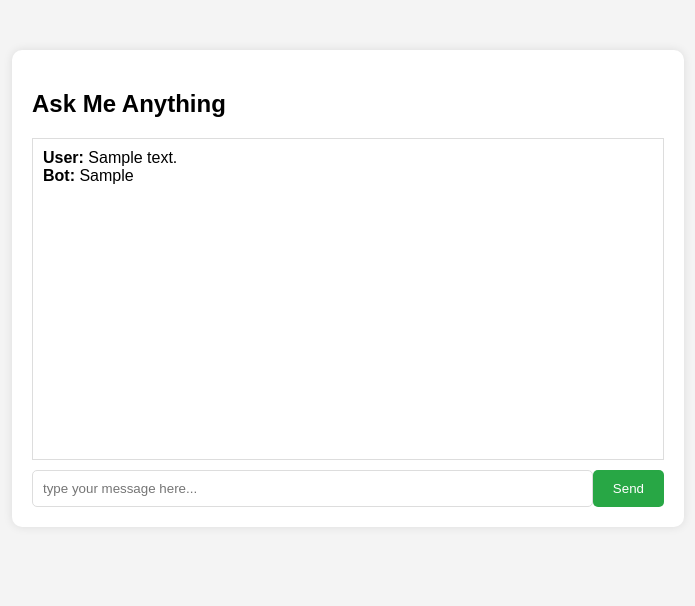
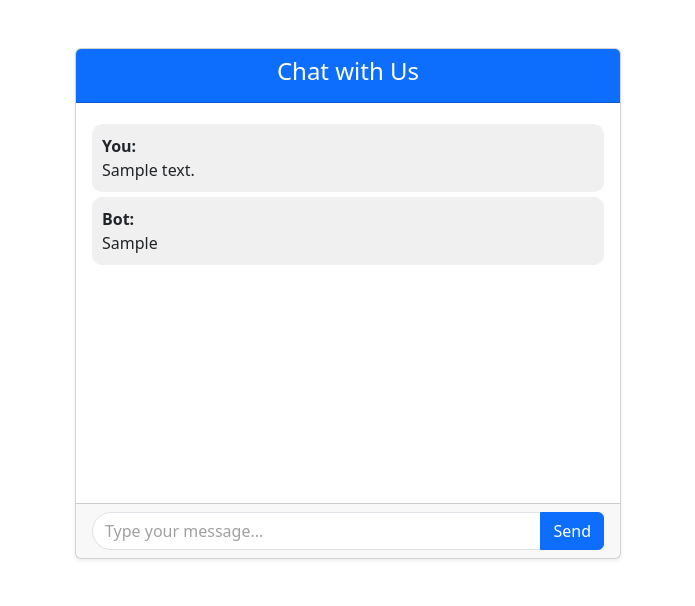
Before and after one commit to rupacesigdel/AI_COKIT_CHATBOT, a Django app: template chatbot/templates/chatbot/chat.html in a window 1280 px wide. Shown: the top 606 px of the page, without its empty margins (292-987 px from the left). Run offline with Django 4.2, Linux system fonts and the light colour scheme; the template is opened without the code that fills it: values that come from a table or form of the project are taken from there, others are empty; tables that the repository leaves empty hold one stand-in row (values such as "Sample post"); parts of the project's set-up code (start-up, migrations or seed data) failed here and were passed over.

Commit message:
e service chatbot

```diff
--- a/chatbot/static/chatbot/style.css
+++ b/chatbot/static/chatbot/style.css
@@ -1,49 +1,37 @@
-body {
-    font-family: Arial, sans-serif;
-    background-color: #f4f4f4;
+/* Style for the chat application */
+.chat-box {
+    height: 400px;
+    overflow-y: scroll;
+    padding-bottom: 20px;
 }
 
-.chat-container {
-    width: 50%;
-    margin: 50px auto;
-    padding: 20px;
-    background-color: white;
-    border-radius: 10px;
-    box-shadow: 0px 0px 10px rgba(0, 0, 0, 0.1);
+.chat {
+    margin-bottom: 15px;
 }
 
-.chat-box {
-    height: 300px;
-    overflow-y: scroll;
-    border: 1px solid #ddd;
+.chat p {
+    background-color: #f0f0f0;
     padding: 10px;
-    margin-bottom: 10px;
+    border-radius: 10px;
+    margin: 5px 0;
 }
 
-.chat-message {
-    margin-bottom: 10px;
+.chat strong {
+    display: block;
 }
 
-form {
-    display: flex;
+.card-header {
+    text-align: center;
 }
 
-input {
-    flex: 1;
-    padding: 10px;
-    border: 1px solid #ddd;
-    border-radius: 5px;
+.input-group input {
+    border-radius: 20px;
 }
 
-button {
-    padding: 10px 20px;
-    background-color: #28a745;
-    color: white;
-    border: none;
-    border-radius: 5px;
-    cursor: pointer;
+input:focus {
+    box-shadow: none;
 }
 
-button:hover {
-    background-color: #218838;
+input[type="text"]::placeholder {
+    color: #a0a0a0;
 }
--- a/chatbot/templates/chatbot/chat.html
+++ b/chatbot/templates/chatbot/chat.html
@@ -3,30 +3,47 @@
 <head>
     <meta charset="UTF-8">
     <meta name="viewport" content="width=device-width, initial-scale=1.0">
-    <title>Customer Support Chatbot</title>
+    <title>Ai chatbot</title>
     {% load static %}
+    <link href="https://cdn.jsdelivr.net/npm/bootstrap@5.3.0/dist/css/bootstrap.min.css" rel="stylesheet">
     <link rel="stylesheet" href="{% static 'chatbot/style.css' %}">
 </head>
 <body>
-    <div class="chat-container">
-        <h2>Ask Me Anything</h2>
-        <div class="chat-box">
-            {% for chat in chats %}
-            <div class="chat-message">
-                <strong>User:</strong> {{ chat.user_message }}<br>
-                <strong>Bot:</strong> {{ chat.bot_response }}<br>
+
+<div class="container py-5">
+    <div class="row justify-content-center">
+        <div class="col-md-6">
+            <div class="card shadow-sm">
+                <div class="card-header bg-primary text-white">
+                    <h4>Chat with Us</h4>
+                </div>
+                <div class="card-body chat-box">
+                    {% if error %}
+                        <div class="alert alert-danger">{{ error }}</div>
+                    {% endif %}
+                    <div class="chats">
+                        {% for chat in chats %}
+                            <div class="chat">
+                                <p><strong>You:</strong> {{ chat.user_message }}</p>
+                                <p><strong>Bot:</strong> {{ chat.bot_response }}</p>
+                            </div>
+                        {% endfor %}
+                    </div>
+                </div>
+                <div class="card-footer">
+                    <form method="POST">
+                        {% csrf_token %}
+                        <div class="input-group">
+                            <input type="text" name="message" class="form-control" placeholder="Type your message..." required>
+                            <button type="submit" class="btn btn-primary">Send</button>
+                        </div>
+                    </form>
+                </div>
             </div>
-            {% empty %}
-            <p>hi!👋
-                how can i assist you today?😊
-            </p>
-            {% endfor %}
         </div>
-        <form method="post" action="">
-            {% csrf_token %}
-            <input type="text" name="message" placeholder="type your message here..." required>
-            <button type="submit">Send</button>
-        </form>
     </div>
+</div>
+
+<script src="https://cdn.jsdelivr.net/npm/bootstrap@5.3.0/dist/js/bootstrap.bundle.min.js"></script>
 </body>
 </html>
```
Also changed, not shown: chatbot/views.py (line endings or trailing spaces).
